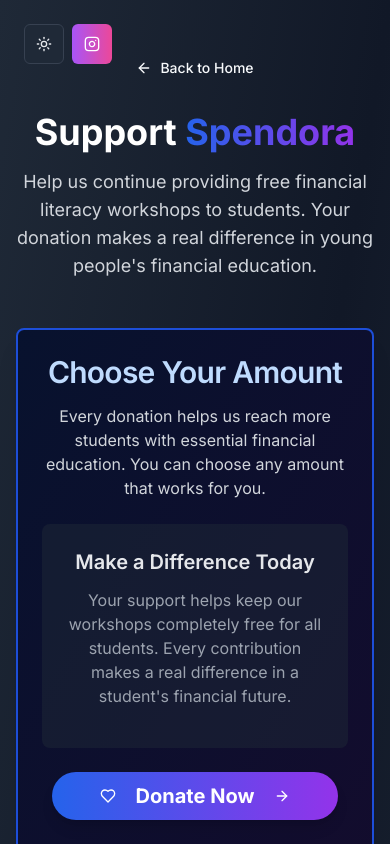
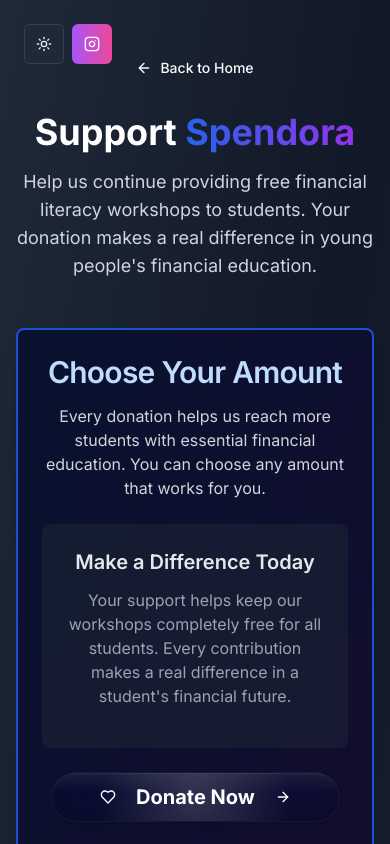
Before and after one commit to muj3b/spendora-workshop-6bc9591d, a React (Vite) app: page /donate in a window 390 px wide. Shown: the top 844 px of the page. Built offline with nearby package versions, Linux system fonts and the light colour scheme.

Commit message:
Add Liquid Glass aesthetic
Implemented Liquid Glass aesthetic across the website, focusing on buttons and controls. This includes dynamic adaptations for hover states and mobile users, ensuring a visually pleasing and responsive experience that mimics Apple's feature.

```diff
--- a/src/components/ui/button.tsx
+++ b/src/components/ui/button.tsx
@@ -18,6 +18,7 @@ const buttonVariants = cva(
           "bg-secondary text-secondary-foreground hover:bg-secondary/80",
         ghost: "hover:bg-accent hover:text-accent-foreground",
         link: "text-primary underline-offset-4 hover:underline",
+        liquid: "liquid-glass-btn",
       },
       size: {
         default: "h-10 px-4 py-2",
@@ -27,7 +28,7 @@ const buttonVariants = cva(
       },
     },
     defaultVariants: {
-      variant: "default",
+      variant: "liquid",
       size: "default",
     },
   }
@@ -40,12 +41,69 @@ export interface ButtonProps
 }
 
 const Button = React.forwardRef<HTMLButtonElement, ButtonProps>(
-  ({ className, variant, size, asChild = false, ...props }, ref) => {
+  ({ className, variant, size, asChild = false, ...props }, forwardedRef) => {
     const Comp = asChild ? Slot : "button"
+
+    // Interactive Liquid Glass pointer/tilt effects
+    const internalRef = React.useRef<HTMLButtonElement | null>(null)
+
+    const setRef = React.useCallback((node: HTMLButtonElement | null) => {
+      internalRef.current = node
+      if (typeof forwardedRef === "function") {
+        forwardedRef(node)
+      } else if (forwardedRef) {
+        ;(forwardedRef as React.MutableRefObject<HTMLButtonElement | null>).current = node
+      }
+    }, [forwardedRef])
+
+    const updateGlow = React.useCallback((x: number, y: number, target?: HTMLElement) => {
+      const el = (target as HTMLElement) ?? (internalRef.current as HTMLElement | null)
+      if (!el) return
+      const rect = el.getBoundingClientRect()
+      const px = Math.max(0, Math.min(1, (x - rect.left) / rect.width))
+      const py = Math.max(0, Math.min(1, (y - rect.top) / rect.height))
+      el.style.setProperty("--gx", `${px * 100}%`)
+      el.style.setProperty("--gy", `${py * 100}%`)
+    }, [])
+
+    const onMouseMove = React.useCallback((e: React.MouseEvent<HTMLElement>) => {
+      updateGlow(e.clientX, e.clientY, e.currentTarget as HTMLElement)
+    }, [updateGlow])
+
+    const onTouchMove = React.useCallback((e: React.TouchEvent<HTMLElement>) => {
+      const t = e.touches[0]
+      if (!t) return
+      updateGlow(t.clientX, t.clientY, e.currentTarget as HTMLElement)
+    }, [updateGlow])
+
+    const onLeave = React.useCallback((e: React.MouseEvent<HTMLElement>) => {
+      const el = (e.currentTarget as HTMLElement) ?? internalRef.current
+      if (!el) return
+      el.style.setProperty("--gx", `50%`)
+      el.style.setProperty("--gy", `50%`)
+    }, [])
+
+    React.useEffect(() => {
+      if (variant !== "liquid") return
+      const handler = (ev: DeviceOrientationEvent) => {
+        const el = internalRef.current
+        if (!el) return
+        const tiltX = (ev.gamma ?? 0) / 45
+        const tiltY = (ev.beta ?? 0) / 90
+        el.style.setProperty("--gx", `${(0.5 + tiltX * 0.1) * 100}%`)
+        el.style.setProperty("--gy", `${(0.5 + tiltY * 0.1) * 100}%`)
+      }
+      window.addEventListener("deviceorientation", handler)
+      return () => window.removeEventListener("deviceorientation", handler)
+    }, [variant])
+
+    const interactionProps = variant === "liquid" ? { onMouseMove, onMouseLeave: onLeave, onTouchMove } : {}
+
     return (
       <Comp
         className={cn(buttonVariants({ variant, size, className }))}
-        ref={ref}
+        ref={setRef}
+        {...interactionProps}
         {...props}
       />
     )
--- a/src/index.css
+++ b/src/index.css
@@ -197,3 +197,65 @@
     @apply text-base leading-relaxed;
   }
 }
+
+@layer components {
+  /* Liquid Glass Surfaces */
+  .liquid-glass-surface {
+    background: linear-gradient(180deg, hsl(var(--background) / 0.08), hsl(var(--background) / 0.14));
+    border: 1px solid hsl(var(--border) / 0.4);
+    backdrop-filter: saturate(140%) blur(14px);
+    -webkit-backdrop-filter: saturate(140%) blur(14px);
+    box-shadow: var(--shadow-soft);
+  }
+
+  /* Liquid Glass Button - reacts to pointer and device tilt via CSS vars --gx/--gy */
+  .liquid-glass-btn {
+    position: relative;
+    overflow: hidden;
+    isolation: isolate;
+    border-radius: inherit;
+    background: linear-gradient(180deg, hsl(var(--background) / 0.08), hsl(var(--background) / 0.16));
+    color: hsl(var(--foreground));
+    border: 1px solid hsl(var(--border) / 0.45);
+    backdrop-filter: saturate(140%) blur(14px);
+    -webkit-backdrop-filter: saturate(140%) blur(14px);
+    transition: all 0.3s cubic-bezier(0.4, 0, 0.2, 1);
+    will-change: transform, filter;
+    box-shadow: 0 1px 0 hsl(var(--foreground) / 0.05) inset, var(--shadow-soft);
+    touch-action: manipulation;
+  }
+
+  .dark .liquid-glass-btn {
+    background: linear-gradient(180deg, hsl(var(--background) / 0.18), hsl(var(--background) / 0.26));
+    border-color: hsl(var(--border) / 0.5);
+    box-shadow: 0 1px 0 hsl(var(--foreground) / 0.06) inset, var(--shadow-soft);
+  }
+
+  .liquid-glass-btn::before {
+    content: "";
+    position: absolute;
+    inset: -1px;
+    border-radius: inherit;
+    pointer-events: none;
+    background:
+      radial-gradient(160px circle at var(--gx, 50%) var(--gy, 50%), hsl(var(--foreground) / 0.18), transparent 60%),
+      linear-gradient(to bottom, hsl(var(--foreground) / 0.08), transparent 40%);
+    opacity: 0.9;
+    transition: opacity 0.25s ease;
+    mix-blend-mode: screen;
+  }
+
+  .liquid-glass-btn:hover::before,
+  .liquid-glass-btn:focus-visible::before,
+  .liquid-glass-btn:active::before { opacity: 1; }
+
+  .liquid-glass-btn:hover {
+    box-shadow: var(--shadow-medium), var(--shadow-glow);
+    transform: translateY(-1px);
+  }
+
+  .liquid-glass-btn:active {
+    transform: translateY(0);
+    box-shadow: var(--shadow-soft);
+  }
+}
```
